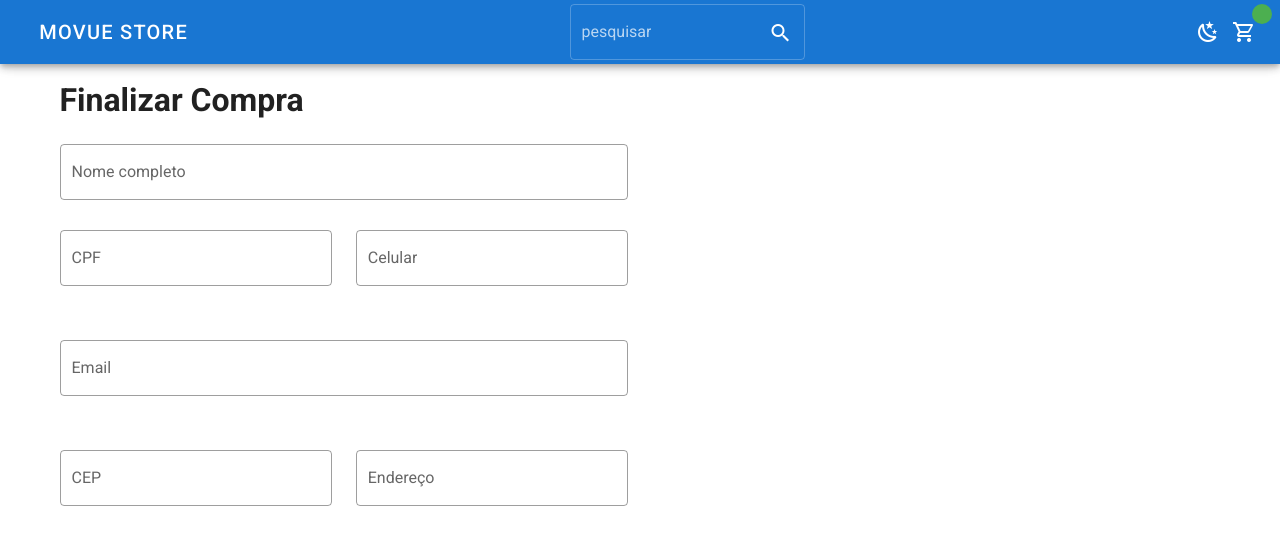
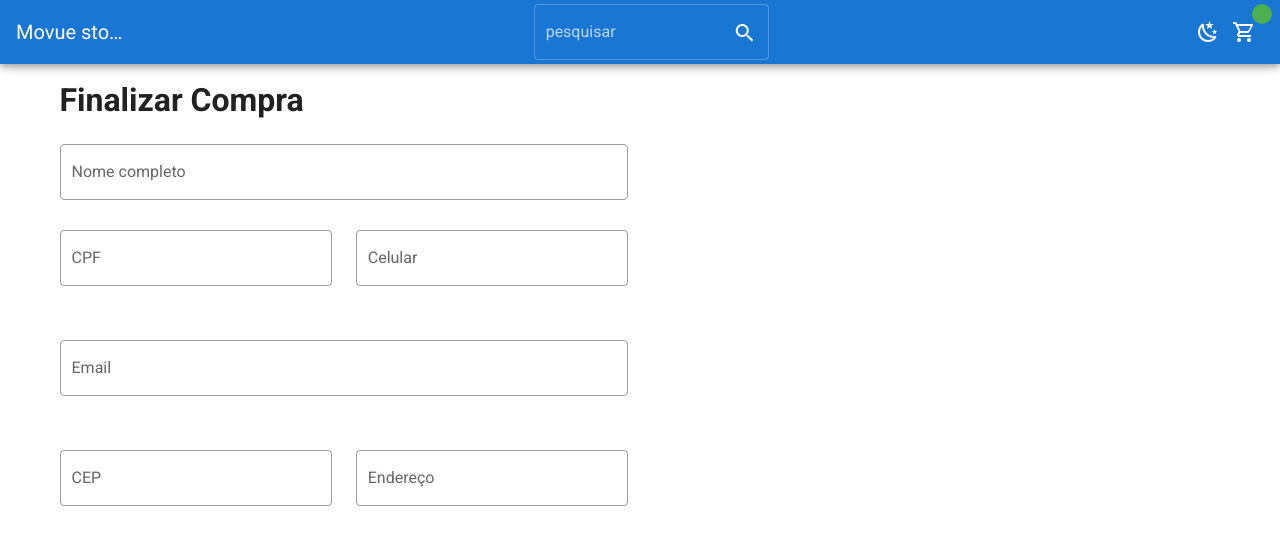
Before and after one commit to inaciogu/movue-store, a Vue app: page /purchase in a window 1280 px wide. Shown: the top 544 px of the page. Built offline with nearby package versions, Linux system fonts and the light colour scheme.

Commit message:
fix: header title with router link

```diff
--- a/src/components/Header.vue
+++ b/src/components/Header.vue
@@ -1,9 +1,9 @@
 <template>
   <v-app-bar app color="primary" dark elevation="5">
     <div class="d-flex align-center justify-space-between" style="width: 100%">
-      <v-btn text @click="backToHome" class="d-flex align-center">
-        <v-app-bar-title>Movue store</v-app-bar-title>
-      </v-btn>
+      <router-link to="/">
+        <v-app-bar-title class="white--text">Movue store</v-app-bar-title>
+      </router-link>
       <div class="w-100">
         <v-text-field
           v-model="search"
```
